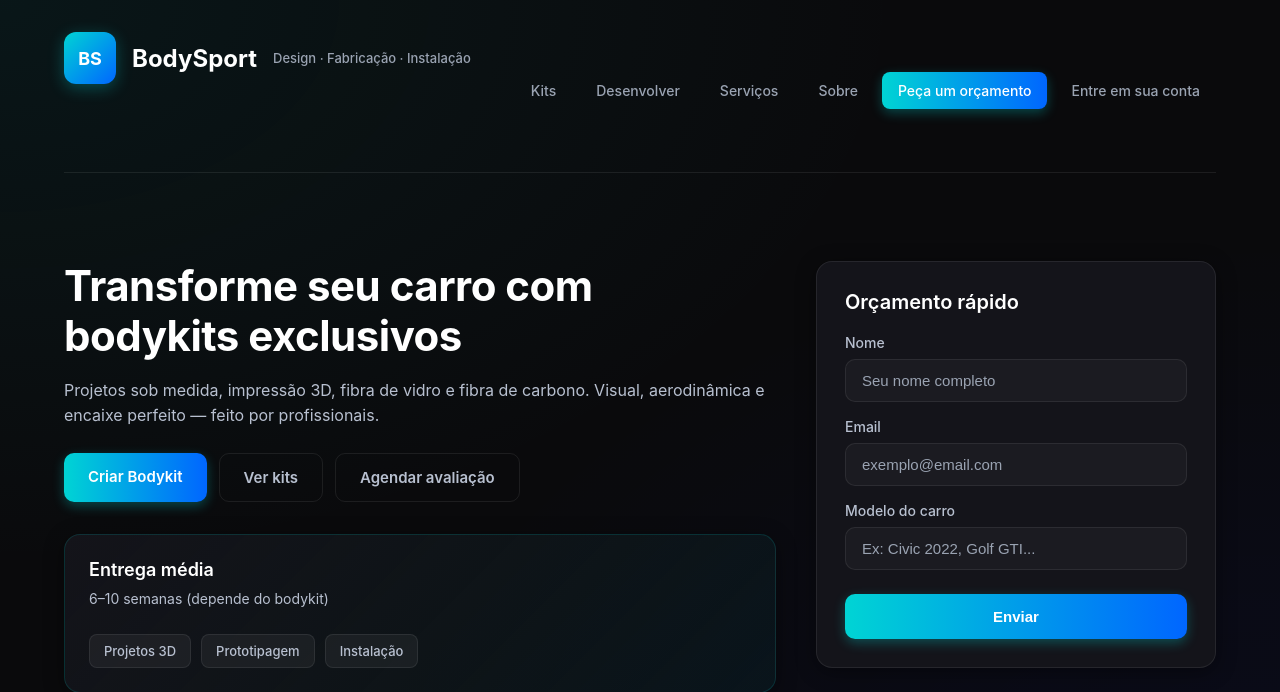
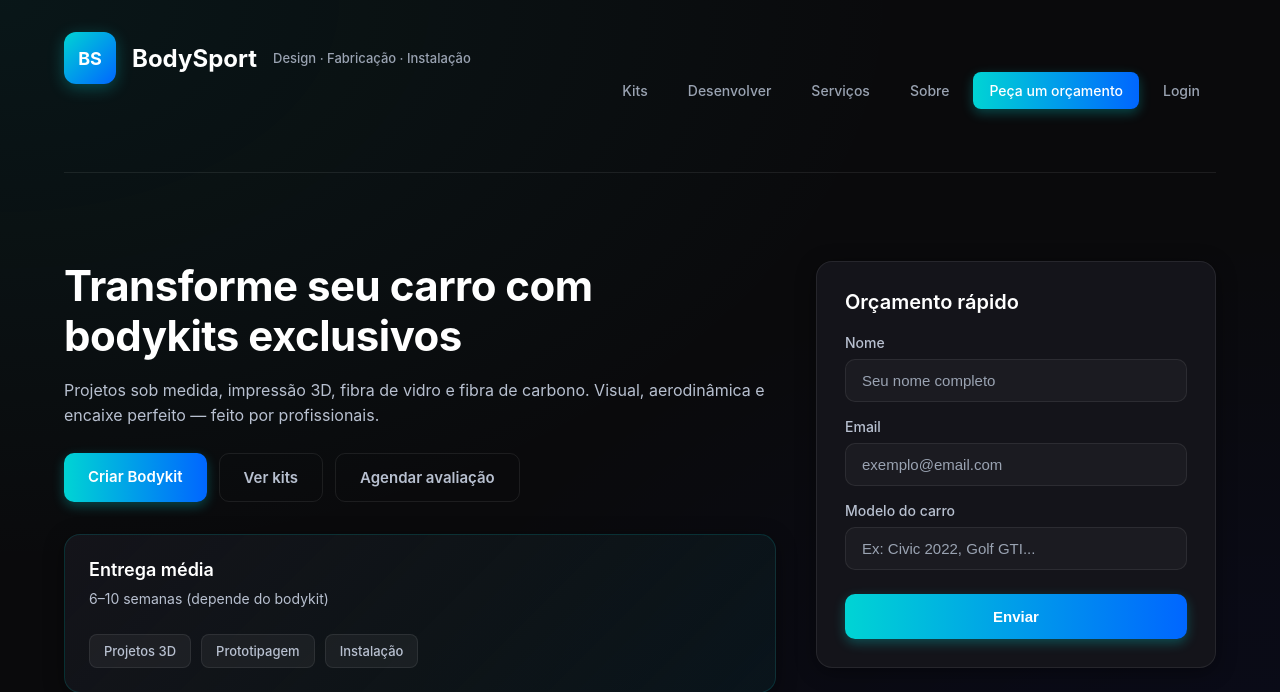
Before and after one commit to Caiox-pixel/BodySport, a Flask app: page / in a window 1280 px wide. Shown: the top 692 px of the page. Run offline with Flask 3, Linux system fonts and the light colour scheme; some libraries are stand-ins or nearby versions.

Commit message:
Acho q eu arrumei o login

```diff
--- a/backend/templates/index.html
+++ b/backend/templates/index.html
@@ -27,7 +27,7 @@
           <li><a href="#servicos">Serviços</a></li>
           <li><a href="#sobre">Sobre</a></li>
           <li><a href="#contato" class="cta">Peça um orçamento</a></li>
-          <li><a href-="#Login" class="log">Entre em sua conta</a></li>
+          <li><a href-="{{ url_for('login') }}" class="log">Login</a></li>
         </ul>
       </nav>
     </header>
```
